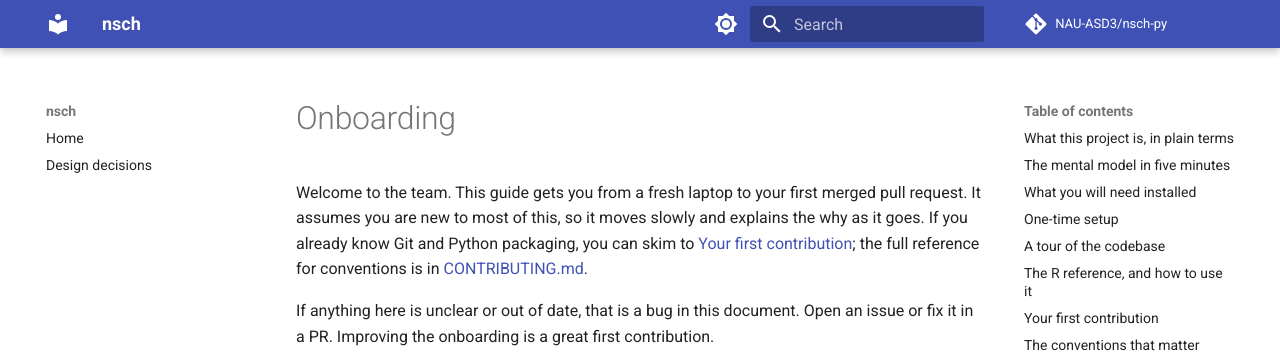
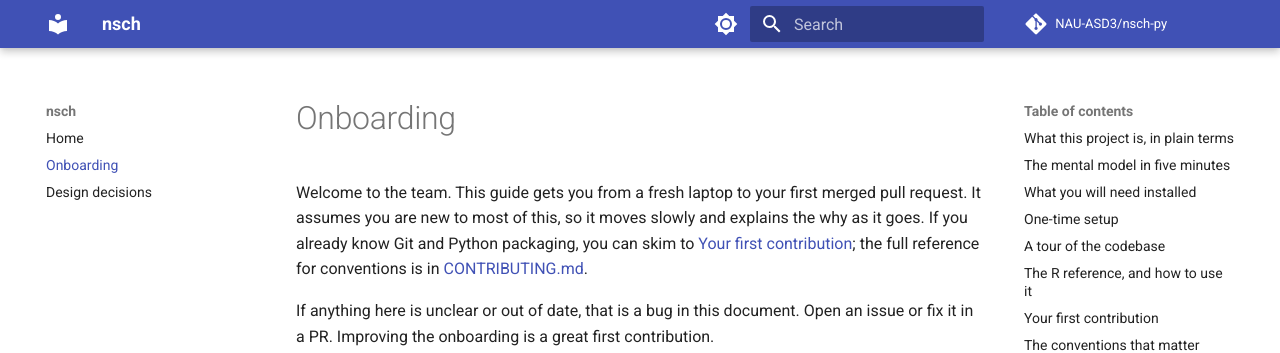
Before and after one commit to NAU-ASD3/nsch-py, an MkDocs documentation site: the page built from docs/onboarding.md, in a window 1280 px wide. Shown: the top 353 px of the page. Built offline with MkDocs 1.6.1 and Material for MkDocs 9.7.7, drawn with Linux system fonts in a browser that asks for light colours; comment, search, counter and statistics services are not loaded.

Commit message:
add onboarding page to docs nav

```diff
--- a/mkdocs.yml
+++ b/mkdocs.yml
@@ -62,6 +62,7 @@ markdown_extensions:
 
 nav:
   - Home: index.md
+  - Onboarding: onboarding.md
   - Design decisions: design-decisions.md
   # API reference and operational docs will be added as the package
   # gains functions in subsequent PRs.
```
